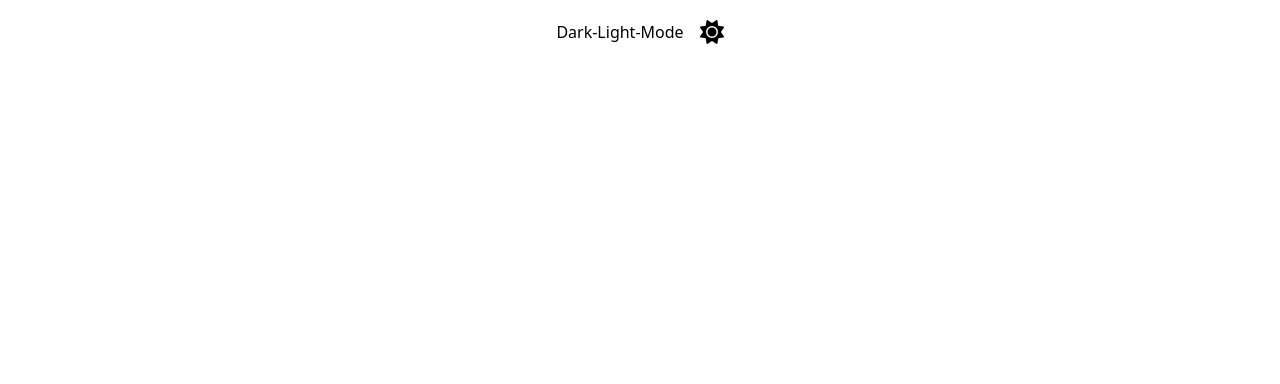
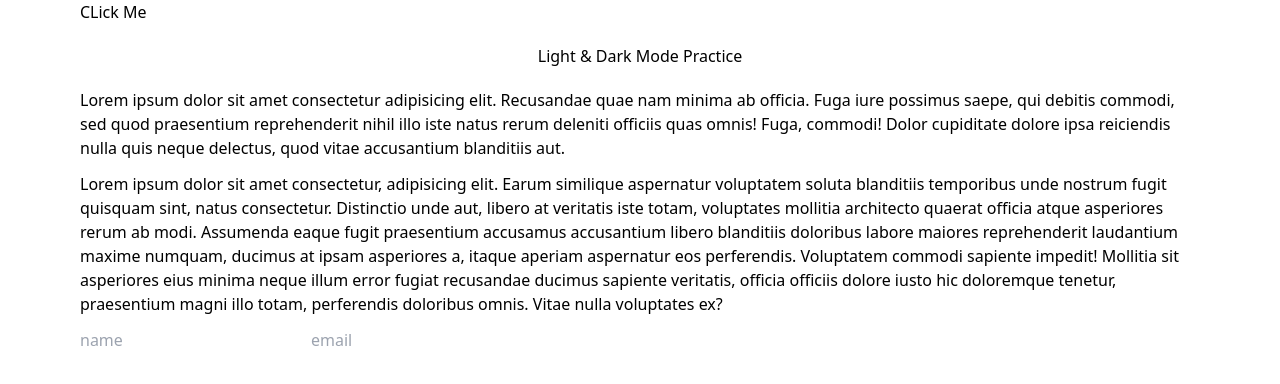
Before and after one commit to ashishmohanty10/Light-Dark-Mode-react, a React (Vite) app: page / in a window 1280 px wide. Shown: the top 384 px of the page. Built offline with nearby package versions, Linux system fonts and the light colour scheme.

Commit message:
dark-mode

```diff
--- a/package.json
+++ b/package.json
@@ -10,6 +10,9 @@
     "preview": "vite preview"
   },
   "dependencies": {
+    "@fortawesome/fontawesome-svg-core": "^6.5.1",
+    "@fortawesome/free-solid-svg-icons": "^6.5.1",
+    "@fortawesome/react-fontawesome": "^0.2.0",
     "@heroicons/react": "^2.1.1",
     "react": "^18.2.0",
     "react-dom": "^18.2.0",
--- a/src/components/Heading.jsx
+++ b/src/components/Heading.jsx
@@ -1,16 +1,58 @@
 import React, { useState } from "react";
-import { FaSun, FaMoon } from "react-icons/fa6";
+
 const Heading = () => {
   const [darkTheme, setDarkTheme] = useState(false);
+
+  const toggleTheme = () => {
+    setDarkTheme(!darkTheme);
+  };
+
   return (
-    <div>
-      <div className="container">
-        <div className="flex justify-center space-x-4 items-center py-5">
-          <h1>Dark-Light-Mode</h1>
-          <FaSun size={24} />
+    <div className={darkTheme ? "dark" : ""}>
+      <div className="container dark:bg-black h-screen">
+        <button className="dark:text-white" onClick={toggleTheme}>
+          CLick Me
+        </button>
+
+        <div className="flex justify-center ">
+          <h1 className="text-center py-5 dark:text-white">
+            Light & Dark Mode Practice
+          </h1>
         </div>
 
-        <div></div>
+        <div className="dark:text-white">
+          <p>
+            Lorem ipsum dolor sit amet consectetur adipisicing elit. Recusandae
+            quae nam minima ab officia. Fuga iure possimus saepe, qui debitis
+            commodi, sed quod praesentium reprehenderit nihil illo iste natus
+            rerum deleniti officiis quas omnis! Fuga, commodi! Dolor cupiditate
+            dolore ipsa reiciendis nulla quis neque delectus, quod vitae
+            accusantium blanditiis aut.
+          </p>
+
+          <p className="py-3">
+            Lorem ipsum dolor sit amet consectetur, adipisicing elit. Earum
+            similique aspernatur voluptatem soluta blanditiis temporibus unde
+            nostrum fugit quisquam sint, natus consectetur. Distinctio unde aut,
+            libero at veritatis iste totam, voluptates mollitia architecto
+            quaerat officia atque asperiores rerum ab modi. Assumenda eaque
+            fugit praesentium accusamus accusantium libero blanditiis doloribus
+            labore maiores reprehenderit laudantium maxime numquam, ducimus at
+            ipsam asperiores a, itaque aperiam aspernatur eos perferendis.
+            Voluptatem commodi sapiente impedit! Mollitia sit asperiores eius
+            minima neque illum error fugiat recusandae ducimus sapiente
+            veritatis, officia officiis dolore iusto hic doloremque tenetur,
+            praesentium magni illo totam, perferendis doloribus omnis. Vitae
+            nulla voluptates ex?
+          </p>
+        </div>
+
+        <div>
+          <form action="">
+            <input type="text" name="name" placeholder="name" />
+            <input type="email" name="email" placeholder="email" />
+          </form>
+        </div>
       </div>
     </div>
   );
```
Also changed, not shown: 1 other file (tests, documents, lock files or other folders).
